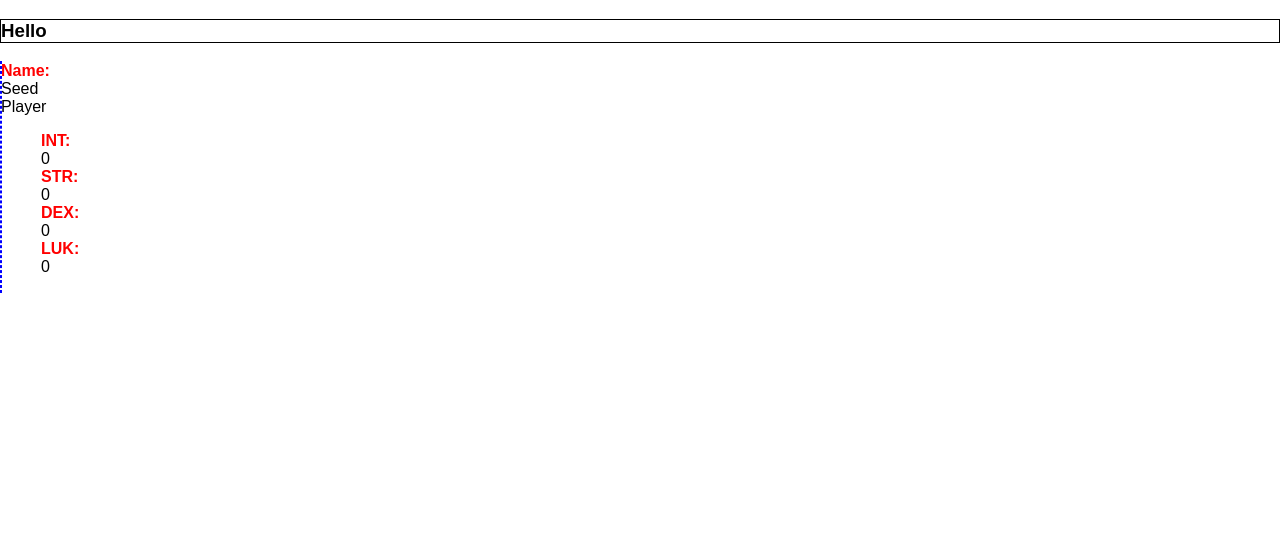
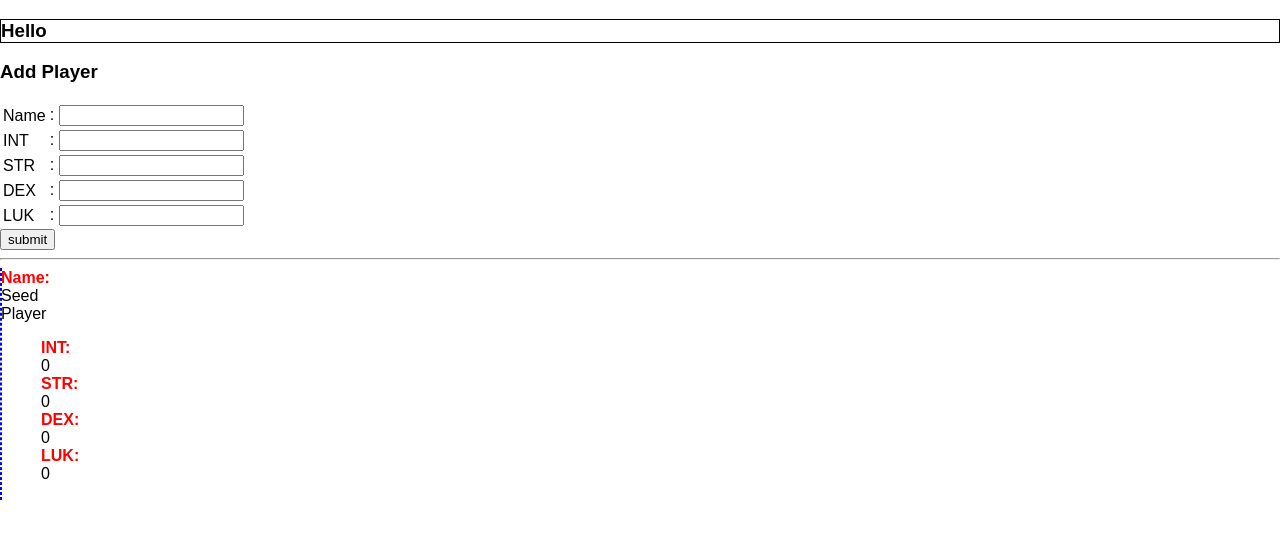
Before and after one commit to rshah03/StatTrack, a React (Create React App) app: page / in a window 1280 px wide. Shown: the top 538 px of the page. Built offline with nearby package versions, Linux system fonts and the light colour scheme.

Commit message:
Added form to input new Player(s)

```diff
--- a/package.json
+++ b/package.json
@@ -6,6 +6,7 @@
     "bootstrap3": "^3.3.5",
     "prop-types": "^15.5.10",
     "react": "^15.5.4",
+    "react-bootstrap": "^0.31.0",
     "react-dom": "^15.5.4",
     "uuid": "^3.0.1"
   },
--- a/src/App.js
+++ b/src/App.js
@@ -1,6 +1,7 @@
 import React, { Component } from 'react'
 import './Styles/App.css'
 import Player from './Components/Player'
+import AddPlayer from './Components/AddPlayer'
 import uuid from 'uuid'
 
 class App extends Component {
@@ -32,6 +33,7 @@ class App extends Component {
 		return (
 			<div className="App">
 				<h3 id='hello'>Hello</h3>
+				<AddPlayer />
 				<Player players={this.state.players} />
 			</div>
 		)
--- /dev/null
+++ b/src/Components/AddPlayer.js
@@ -0,0 +1,59 @@
+import React, { Component } from 'react'
+import uuid from 'uuid'
+import { Button } from 'react-bootstrap'
+
+class AddPlayer extends Component {
+	constructor() {
+		super()
+		this.state = {
+			newPlayer: {}
+		}
+	}
+
+	static defaultProps = {
+		INT: 0,
+		STR: 0,
+		DEX: 0,
+		LUK: 0
+	}
+
+
+
+	render() {
+		return (
+			<div className='addPlayer'>
+				<h3>Add Player</h3>
+				<form onSubmit={console.log('Test')}>
+					<div>
+						<table>
+							<tr>
+								<td>Name</td>
+								<td>: <input type='text' ref='name' /></td>
+							</tr>
+							<tr>
+								<td>INT</td>
+								<td>: <input type='text' ref='int' /></td>
+							</tr>
+							<tr>
+								<td>STR</td>
+								<td>: <input type='text' ref='str' /></td>
+							</tr>
+							<tr>
+								<td>DEX</td>
+								<td>: <input type='text' ref='dex' /></td>
+							</tr>
+							<tr>
+								<td>LUK</td>
+								<td>: <input type='text' ref='luk' /></td>
+							</tr>
+						</table>
+					</div>
+					<input type='submit' value='submit' />
+				</form>
+				<hr />
+			</div>
+		)
+	}
+}
+
+export default AddPlayer
```
